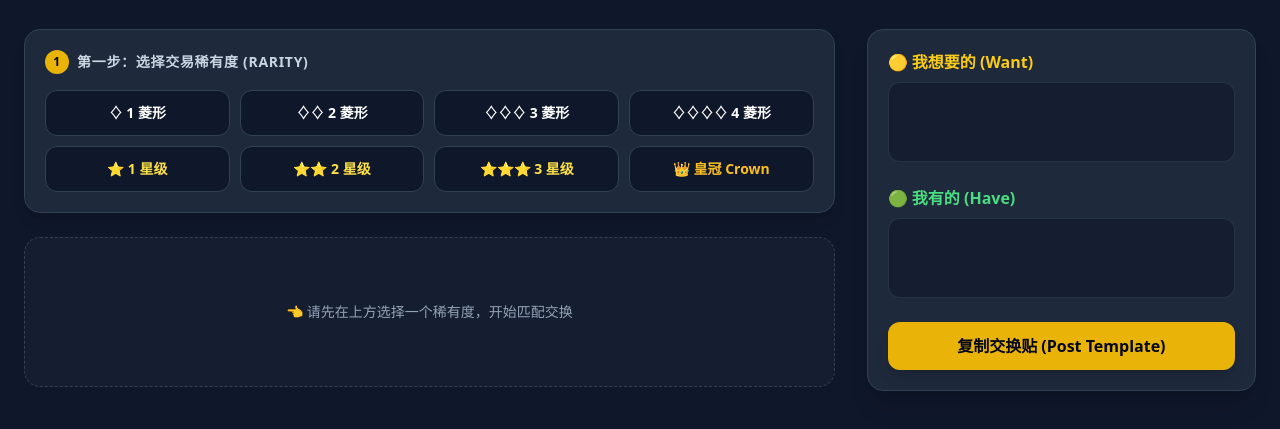
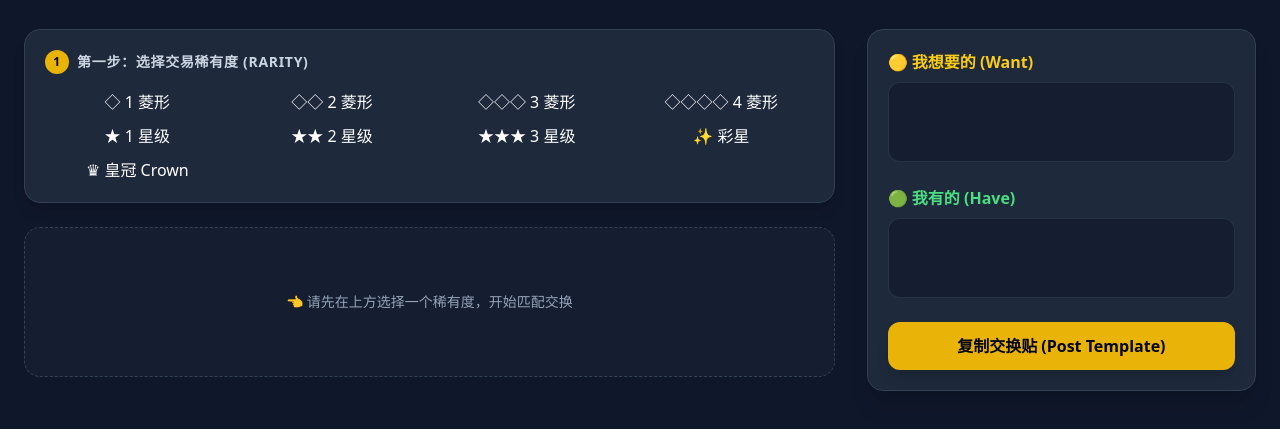
Before and after one commit to glassgrass-art/tcg-pocket, a plain HTML site: page index.html in a window 1280 px wide. Shown: the part 87-516 px from the top of the page. Drawn offline with nearby package versions, Linux system fonts and the light colour scheme.

Commit message:
Update index.html

```diff
--- a/index.html
+++ b/index.html
@@ -37,29 +37,17 @@
 
           <!-- 稀有度按钮组 -->
           <div id="raritySelector" class="grid grid-cols-2 sm:grid-cols-4 gap-2.5">
-            <button onclick="selectRarity('1diamond', '♢ 1 菱形')" class="rarity-btn py-3 px-3 rounded-xl bg-slate-900 hover:bg-slate-700 border border-slate-700 text-center font-bold text-sm transition">
-              ♢ 1 菱形
-            </button>
-            <button onclick="selectRarity('2diamond', '♢♢ 2 菱形')" class="rarity-btn py-3 px-3 rounded-xl bg-slate-900 hover:bg-slate-700 border border-slate-700 text-center font-bold text-sm transition">
-              ♢♢ 2 菱形
-            </button>
-            <button onclick="selectRarity('3diamond', '♢♢♢ 3 菱形')" class="rarity-btn py-3 px-3 rounded-xl bg-slate-900 hover:bg-slate-700 border border-slate-700 text-center font-bold text-sm transition">
-              ♢♢♢ 3 菱形
-            </button>
-            <button onclick="selectRarity('4diamond', '♢♢♢♢ 4 菱形')" class="rarity-btn py-3 px-3 rounded-xl bg-slate-900 hover:bg-slate-700 border border-slate-700 text-center font-bold text-sm transition">
-              ♢♢♢♢ 4 菱形
-            </button>
-            <button onclick="selectRarity('1star', '⭐ 1 星级')" class="rarity-btn py-3 px-3 rounded-xl bg-slate-900 hover:bg-slate-700 border border-slate-700 text-center font-bold text-sm transition text-yellow-300">
-              ⭐ 1 星级
-            </button>
-            <button onclick="selectRarity('2star', '⭐⭐ 2 星级')" class="rarity-btn py-3 px-3 rounded-xl bg-slate-900 hover:bg-slate-700 border border-slate-700 text-center font-bold text-sm transition text-yellow-300">
-              ⭐⭐ 2 星级
-            </button>
-            <button onclick="selectRarity('3star', '⭐⭐⭐ 3 星级')" class="rarity-btn py-3 px-3 rounded-xl bg-slate-900 hover:bg-slate-700 border border-slate-700 text-center font-bold text-sm transition text-yellow-300">
-              ⭐⭐⭐ 3 星级
-            </button>
-            <button onclick="selectRarity('crown', '👑 皇冠 Crown')" class="rarity-btn py-3 px-3 rounded-xl bg-slate-900 hover:bg-slate-700 border border-slate-700 text-center font-bold text-sm transition text-amber-400">
-              👑 皇冠 Crown
+           <!-- 第一步：稀有度筛选 HTML 示例 -->
+<button onclick="selectRarity('1diamond')">◇ 1 菱形</button>
+<button onclick="selectRarity('2diamond')">◇◇ 2 菱形</button>
+<button onclick="selectRarity('3diamond')">◇◇◇ 3 菱形</button>
+<button onclick="selectRarity('4diamond')">◇◇◇◇ 4 菱形</button>
+
+<button onclick="selectRarity('1star')">★ 1 星级</button>
+<button onclick="selectRarity('2star')">★★ 2 星级</button>
+<button onclick="selectRarity('3star')">★★★ 3 星级</button>
+<button onclick="selectRarity('shinystar')">✨ 彩星</button> <!-- 新增彩星按钮 -->
+<button onclick="selectRarity('crown')">♛ 皇冠 Crown</button>
             </button>
           </div>
         </div>
```
